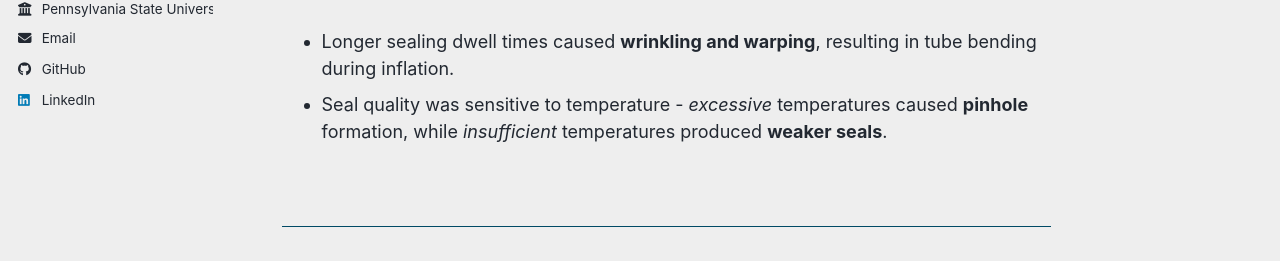
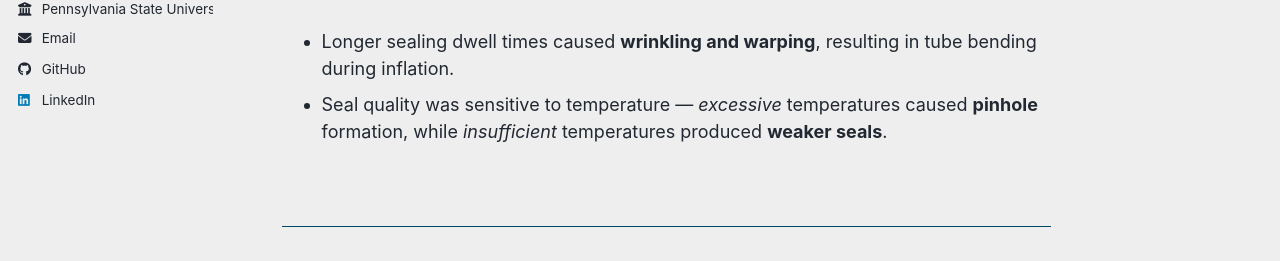
Before and after one commit to IbrahimAbuhanoun/IbrahimAbuhanoun.github.io, a Jekyll site: the page built from _portfolio/portfolio-1.md, in a window 1280 px wide and 900 px high, scrolled down 6517 px. Shown: the part 406-667 px from the top of the window. Built offline with Jekyll 4.4.1, drawn with Linux system fonts in a browser that asks for light colours; a style sheet for code colours, icons or effects is not loaded.

```diff
--- a/_portfolio/portfolio-1.md
+++ b/_portfolio/portfolio-1.md
@@ -347,4 +347,4 @@ Two tip designs were developed:
 
 **Limitations:**
 - Longer sealing dwell times caused **wrinkling and warping**, resulting in tube bending during inflation.
-- Seal quality was sensitive to temperature - *excessive* temperatures caused **pinhole** formation, while *insufficient* temperatures produced **weaker seals**.
+- Seal quality was sensitive to temperature — *excessive* temperatures caused **pinhole** formation, while *insufficient* temperatures produced **weaker seals**.
```
